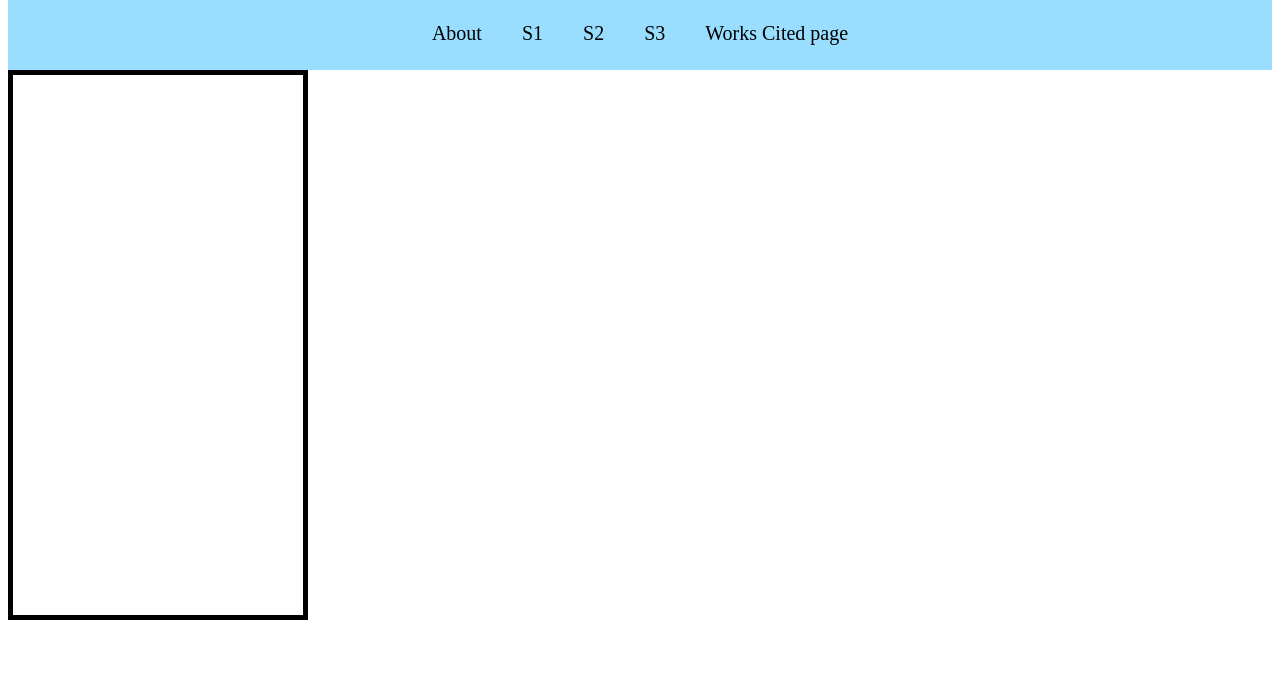
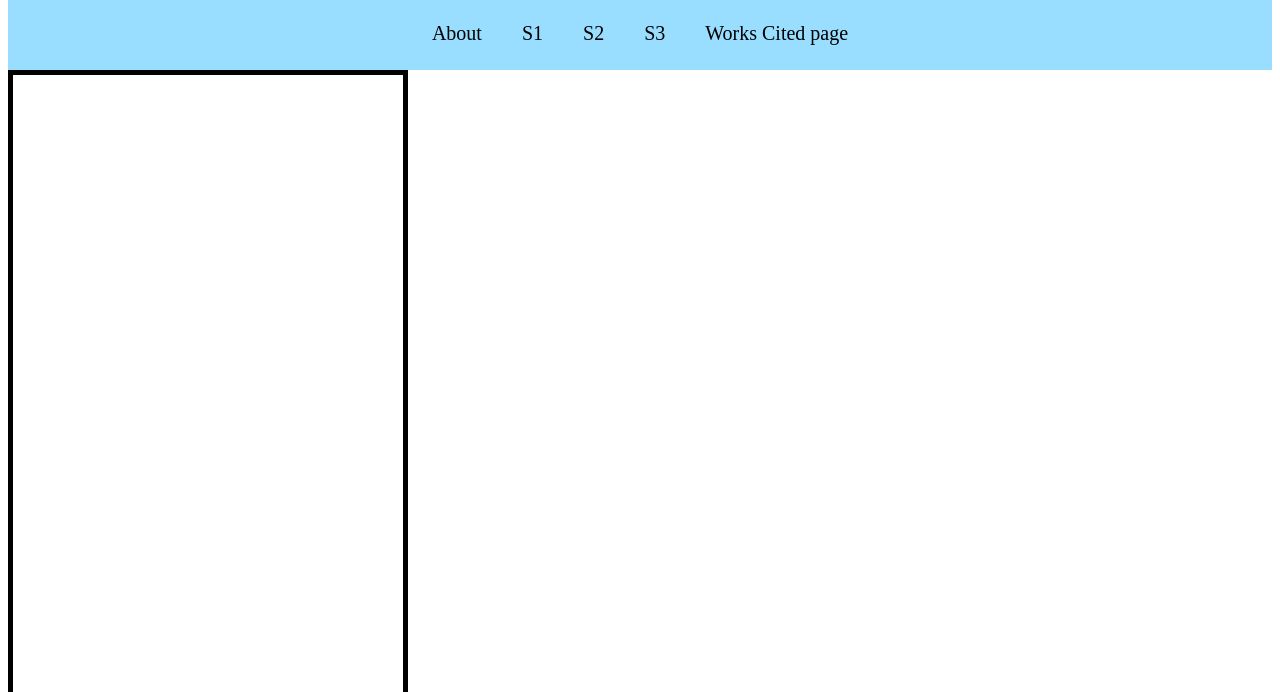
Before and after one commit to Khalid-ET/College-ReadinessV2, a plain HTML site: page index.html in a window 1280 px wide. Shown: the part 108-800 px from the top of the page. Drawn offline with Linux system fonts and the light colour scheme.

Commit message:
Update College Readiness.css

```diff
--- a/College Readiness.css
+++ b/College Readiness.css
@@ -34,8 +34,10 @@ nav a{
 
 .About{
     border: 5px solid black;
-    height: 500px;
-    width: 250px;
+    height: 700px;
+    width: 350px;
     padding: 20px;
     background-color: white;
+    margin-bottom: 20%;
+
 }
```
